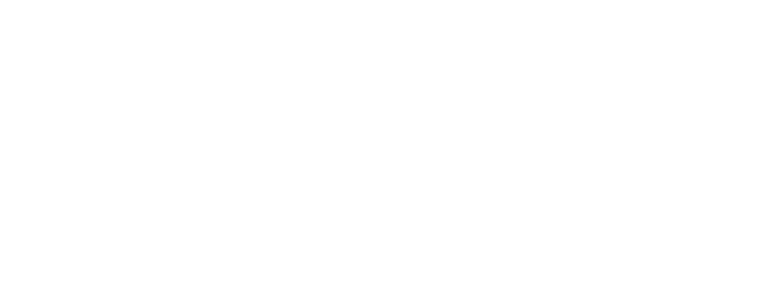
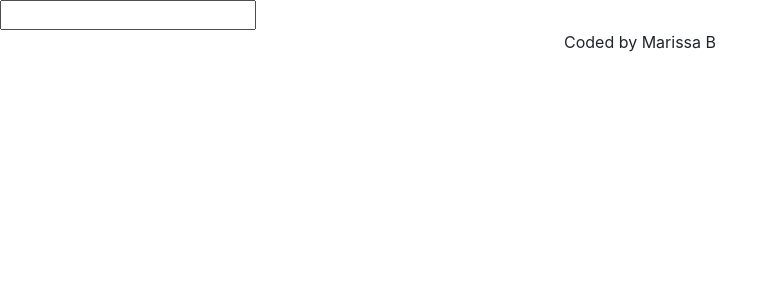
Before and after one commit to marissarh/dictionary-project, a React (Create React App) app: page / in a window 1280 px wide. Shown: the top 300 px of the page, without its empty margins (0-778 px from the left). Built offline with nearby package versions, Linux system fonts and the light colour scheme.

Commit message:
add search and alert

```diff
--- a/src/App.js
+++ b/src/App.js
@@ -1,9 +1,16 @@
 import "./App.css";
+import Dictionary from "./Dictionary";
 
 function App() {
   return (
     <div className="App">
-      <header className="App-header"></header>
+      <div className="containter">
+        <header className="App-header"></header>
+        <main>
+          <Dictionary />
+        </main>
+        <footer className="text-center">Coded by Marissa B</footer>
+      </div>
     </div>
   );
 }
--- /dev/null
+++ b/src/Dictionary.js
@@ -0,0 +1,20 @@
+import React, { useState } from "react";
+import "./Dictionary.css";
+
+export default function Dictionary() {
+  let [keyword, setKeyword] = useState("");
+  function search(event) {
+    event.preventDefault();
+    alert(`Searching for ${keyword} definition`);
+  }
+  function handleKeywordChange(event) {
+    setKeyword(event.target.value);
+  }
+  return (
+    <div className="Dictionary">
+      <form onSubmit={search}>
+        <input type="search" onChange={handleKeywordChange} />
+      </form>
+    </div>
+  );
+}
```
Also changed, not shown: src/Dictionary.css (added).
